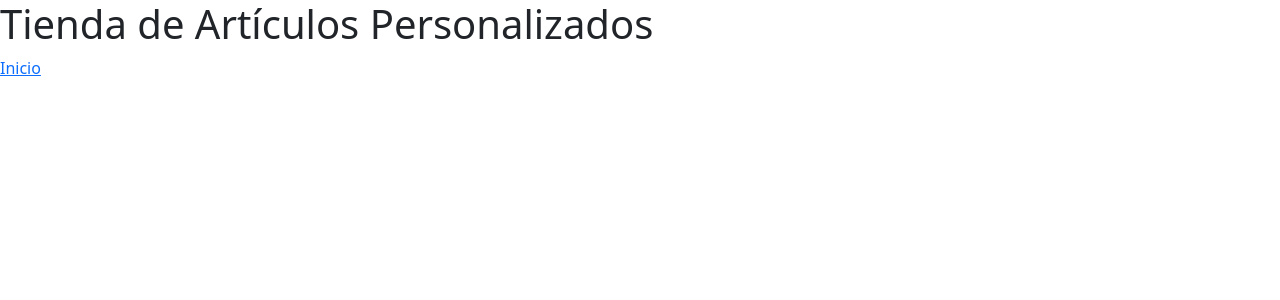
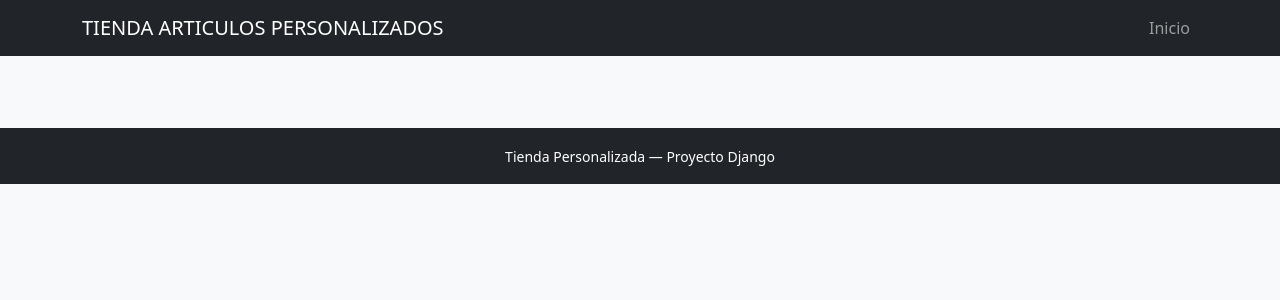
Before and after one commit to katastr0ph333/tiendaDJ, a Django app: page / in a window 1280 px wide. Shown: the top 300 px of the page. Run offline with Django 5.2, Linux system fonts and the light colour scheme.

Commit message:
TESTING BASE.HTML
EL CATALOGO.HTML ES EL BASE QUE ESTOY PROBANDO

```diff
--- a/templates/catalogo.html
+++ b/templates/catalogo.html
@@ -1,45 +1,59 @@
-<!doctype html>
-<html lang="en">
+<!DOCTYPE html>
+<html lang="es">
 <head>
-        <title>Title</title>
-        <!-- Required meta tags -->
-        <meta charset="utf-8" />
-        <meta
-            name="viewport"
-            content="width=device-width, initial-scale=1, shrink-to-fit=no"
-        />
+    <meta charset="UTF-8">
 
-        <!-- Bootstrap CSS v5.2.1 -->
+    <title>{% block titulo %}Tienda{% endblock %}</title>
+
+    {% load static %}
+
+    <!-- Bootstrap 5 -->
     <link
         href="https://cdn.jsdelivr.net/npm/bootstrap@5.3.2/dist/css/bootstrap.min.css"
         rel="stylesheet"
-            integrity="sha384-T3c6CoIi6uLrA9TneNEoa7RxnatzjcDSCmG1MXxSR1GAsXEV/Dwwykc2MPK8M2HN"
-            crossorigin="anonymous"
-        />
+    >
 </head>
 
-    <body>
-        <header>
-    <h1>Tienda de Artículos Personalizados</h1>
-    <nav>
-        <a href="{% url 'catalogo' %}">Inicio</a>
+<body class="bg-light">
+
+    <!-- NAVBAR -->
+    <nav class="navbar navbar-expand-lg navbar-dark bg-dark">
+        <div class="container">
+
+            <a class="navbar-brand" href="{% url 'catalogo' %}">
+                TIENDA ARTICULOS PERSONALIZADOS
+            </a>
+
+            <button class="navbar-toggler" type="button" data-bs-toggle="collapse"
+                data-bs-target="#nav" aria-controls="nav" aria-expanded="false"
+                aria-label="Toggle navigation">
+                <span class="navbar-toggler-icon"></span>
+            </button>
+
+            <div class="collapse navbar-collapse" id="nav">
+                <ul class="navbar-nav ms-auto">
+                    <li class="nav-item">
+                        <a class="nav-link" href="{% url 'catalogo' %}">Inicio</a>
+                    </li>
+                </ul>
+            </div>
+
+        </div>
     </nav>
-        </header>
-        <main></main>
-        <footer>
-            <!-- place footer here -->
+
+
+    <main class="container py-4">
+        {% block contenido %}{% endblock %}
+    </main>
+
+    <footer class="bg-dark text-white text-center py-3 mt-4">
+        <small>Tienda Personalizada — Proyecto Django</small>
     </footer>
-        <!-- Bootstrap JavaScript Libraries -->
-        <script
-            src="https://cdn.jsdelivr.net/npm/@popperjs/core@2.11.8/dist/umd/popper.min.js"
-            integrity="sha384-I7E8VVD/ismYTF4hNIPjVp/Zjvgyol6VFvRkX/vR+Vc4jQkC+hVqc2pM8ODewa9r"
-            crossorigin="anonymous"
-        ></script>
+
 
     <script
-            src="https://cdn.jsdelivr.net/npm/bootstrap@5.3.2/dist/js/bootstrap.min.js"
-            integrity="sha384-BBtl+eGJRgqQAUMxJ7pMwbEyER4l1g+O15P+16Ep7Q9Q+zqX6gSbd85u4mG4QzX+"
-            crossorigin="anonymous"
-        ></script>
+        src="https://cdn.jsdelivr.net/npm/bootstrap@5.3.2/dist/js/bootstrap.bundle.min.js">
+    </script>
+
 </body>
 </html>
```
Also changed, not shown: templates/base1.html (added, +45 -0 lines), templates/el base es el catalogo original.txt (added). Lines whose indentation alone changed are shown as unchanged.
